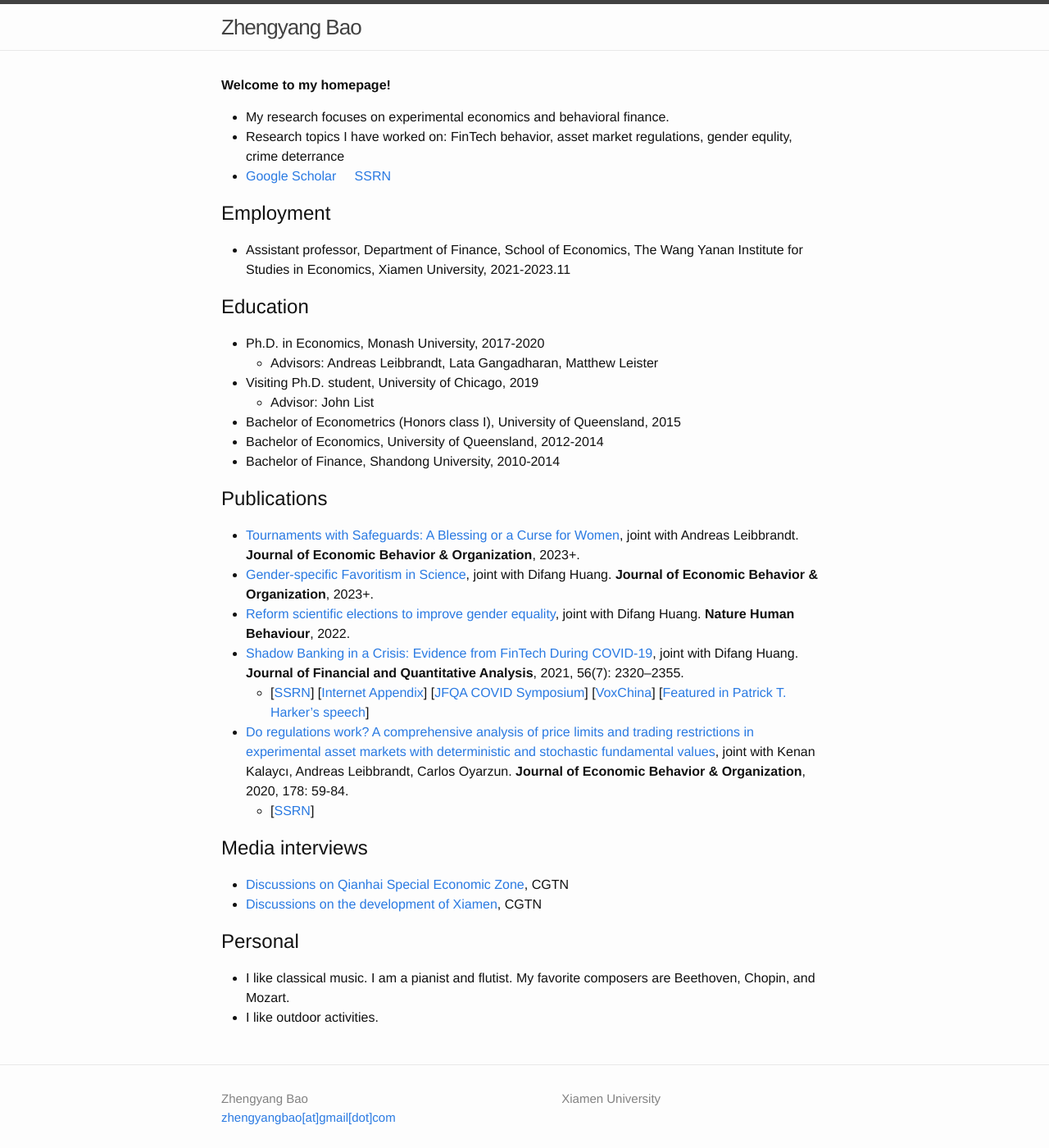
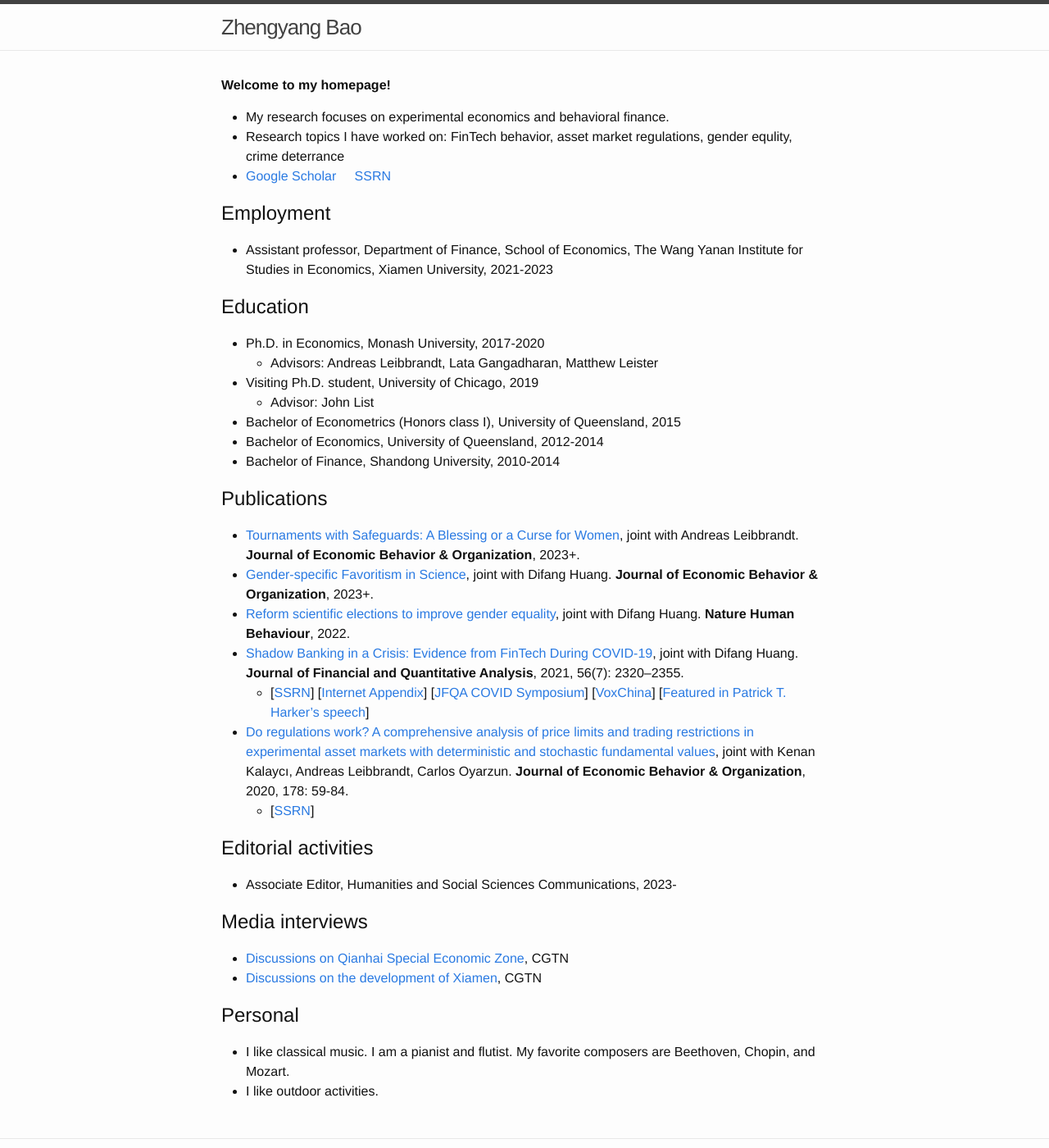
Before and after one commit to zhengyang-bao/zhengyang-bao.github.io, a Jekyll site: the page built from index.md, in a window 1280 px wide and 1400 px high. Shown: the whole window at 82% size. Built offline with Jekyll 4.4.1, drawn with Linux system fonts in a browser that asks for light colours.

Commit message:
Update index.md

```diff
--- a/index.md
+++ b/index.md
@@ -9,7 +9,7 @@ layout: default
 
 
 ## Employment
-- Assistant professor, Department of Finance, School of Economics, The Wang Yanan Institute for Studies in Economics, Xiamen University, 2021-2023.11
+- Assistant professor, Department of Finance, School of Economics, The Wang Yanan Institute for Studies in Economics, Xiamen University, 2021-2023
 
 
 ## Education
@@ -31,6 +31,10 @@ layout: default
 - [Do regulations work? A comprehensive analysis of price limits and trading restrictions in experimental asset markets with deterministic and stochastic fundamental values](https://www.sciencedirect.com/science/article/pii/S016726812030233X), joint with Kenan Kalaycı, Andreas Leibbrandt, Carlos Oyarzun. **Journal of Economic Behavior & Organization**, 2020, 178: 59-84.
   - [[SSRN](https://papers.ssrn.com/sol3/papers.cfm?abstract_id=3916604)]
 
+## Editorial activities
+- Associate Editor, Humanities and Social Sciences Communications, 2023-
+
+
 ## Media interviews
 - [Discussions on Qianhai Special Economic Zone](https://news.cgtn.com/news/2021-09-20/Expert-Shenzhen-s-Qianghai-offers-opportunities-for-HK-13Iyp1gpoGs/index.html), CGTN
 - [Discussions on the development of Xiamen](https://m.weibo.cn/status/4716940611813977?wm=3333_2001&from=10BC293010&sourcetype=weixin), CGTN
```
